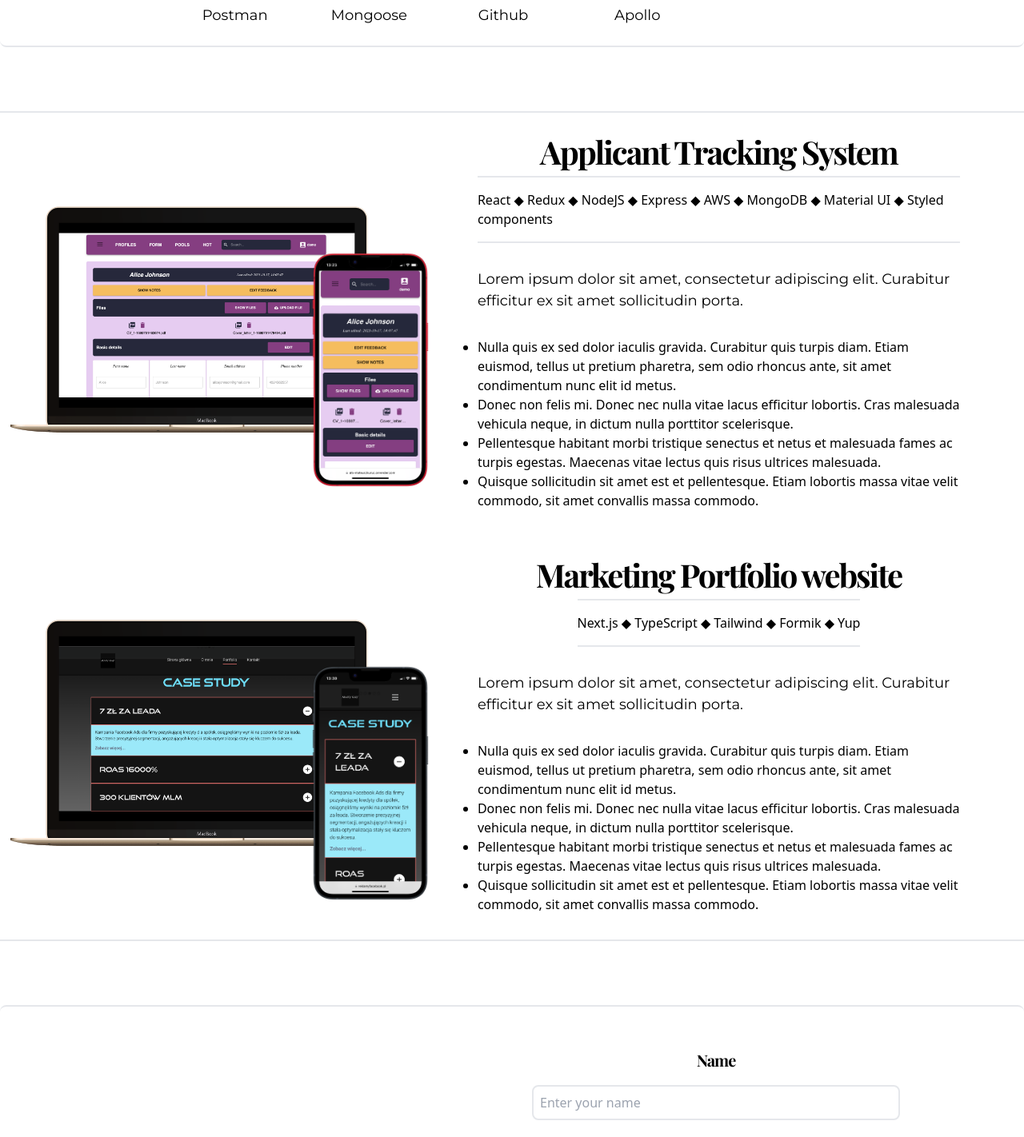
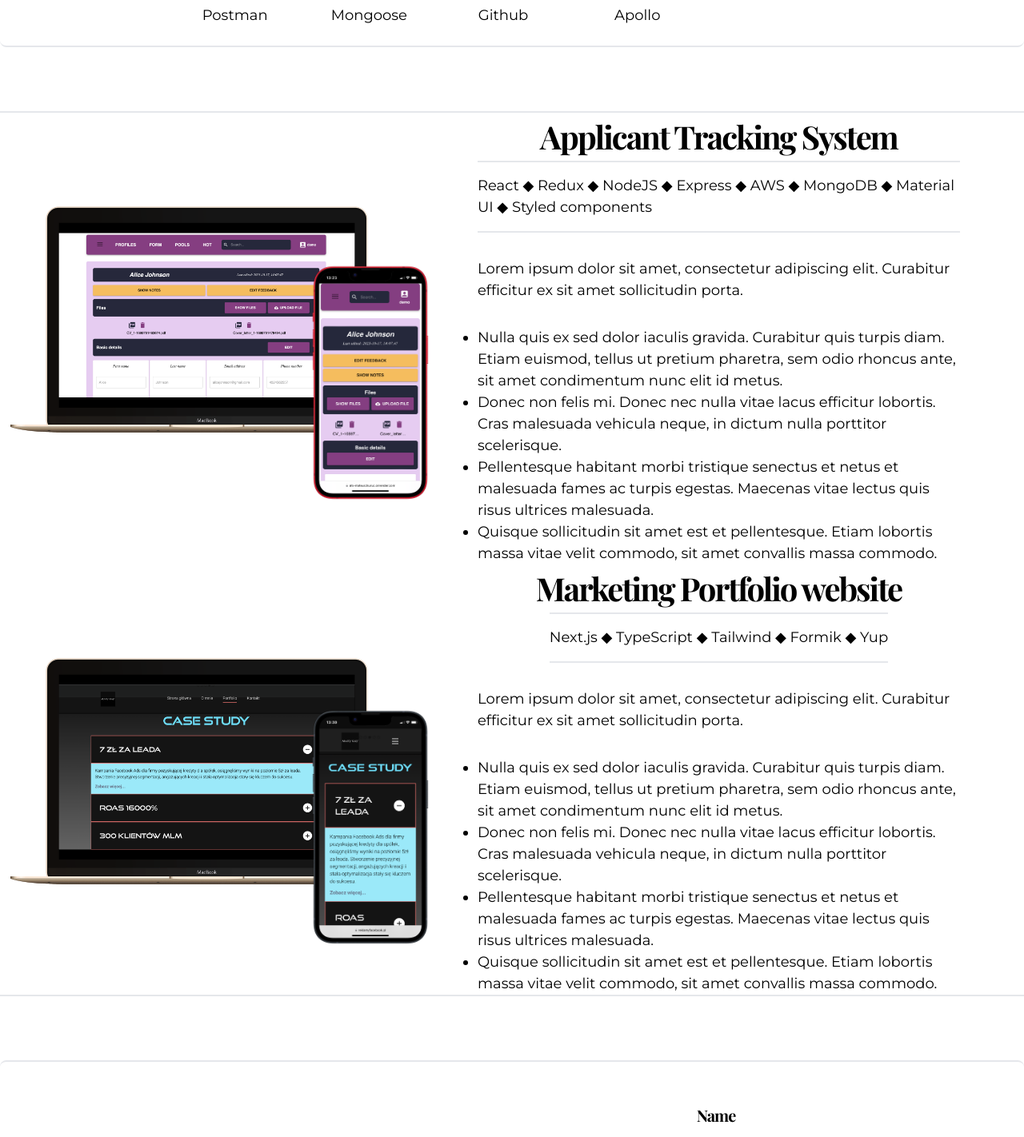
Before and after one commit to MateuszKuruc/developer-portfolio, a Next.js app in the folder developer-portfolio-site/: page / in a window 1280 px wide. Shown: the part 1621-3043 px from the top of the page at 80% size. Built offline with nearby package versions, Linux system fonts and the light colour scheme; a web font is replaced by a local one.

Commit message:
fix fonts styling for smaller sizes

```diff
--- a/developer-portfolio-site/src/app/components/Projects.tsx
+++ b/developer-portfolio-site/src/app/components/Projects.tsx
@@ -22,7 +22,7 @@ const Projects = () => {
         </div>
         <div className="padding-container flex flex-col justify-center items-center">
           <h2 className="bold-40 text-center">Applicant Tracking System</h2>
-          <p className="regular-16 border-t-2 border-b-2 py-4 max-w-[700px]">
+          <p className="regular-18 border-t-2 border-b-2 py-4 max-w-[700px]">
             React ◆ Redux ◆ NodeJS ◆ Express ◆ AWS ◆ MongoDB ◆ Material UI ◆
             Styled components
           </p>
@@ -32,7 +32,7 @@ const Projects = () => {
               Lorem ipsum dolor sit amet, consectetur adipiscing elit. Curabitur
               efficitur ex sit amet sollicitudin porta.
             </p>
-            <ul className="list-disc">
+            <ul className="list-disc regular-18">
               <li>
                 Nulla quis ex sed dolor iaculis gravida. Curabitur quis turpis
                 diam. Etiam euismod, tellus ut pretium pharetra, sem odio
@@ -77,7 +77,7 @@ const Projects = () => {
 
         <div className="padding-container flex flex-col justify-center items-center">
           <h2 className="bold-40 text-center">Marketing Portfolio website</h2>
-          <p className="regular-16 border-t-2 border-b-2 py-4 max-w-[700px]">
+          <p className="regular-18 border-t-2 border-b-2 py-4 max-w-[700px]">
             Next.js ◆ TypeScript ◆ Tailwind ◆ Formik ◆ Yup
           </p>
 
@@ -86,7 +86,7 @@ const Projects = () => {
               Lorem ipsum dolor sit amet, consectetur adipiscing elit. Curabitur
               efficitur ex sit amet sollicitudin porta.
             </p>
-            <ul className="list-disc">
+            <ul className="list-disc regular-18">
               <li>
                 Nulla quis ex sed dolor iaculis gravida. Curabitur quis turpis
                 diam. Etiam euismod, tellus ut pretium pharetra, sem odio
--- a/developer-portfolio-site/src/app/globals.css
+++ b/developer-portfolio-site/src/app/globals.css
@@ -98,3 +98,7 @@
 .regular-18 {
   @apply text-[18px] font-[400] font-header1;
 }
+
+.regular-16 {
+  @apply text-[16px] font-[400] font-header1;
+}
```
